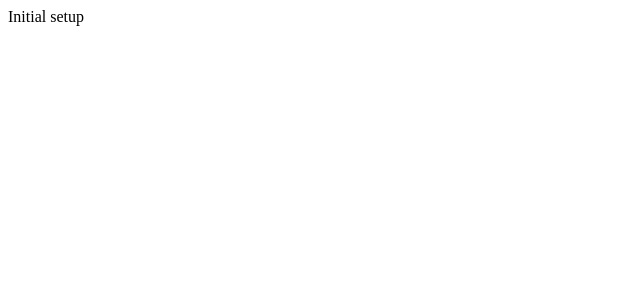
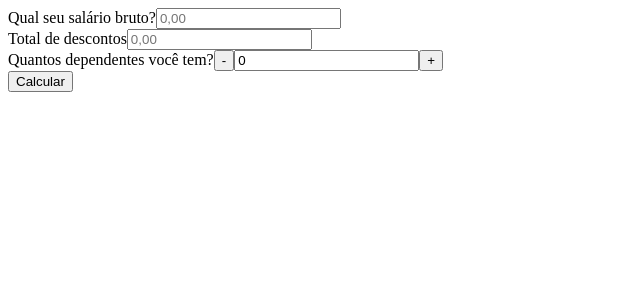
Before and after one commit to agilize/frontend-challenge, a React (Create React App) app: page / in a window 1280 px wide. Shown: the top 300 px of the page, without its empty margins (0-640 px from the left). Built offline with nearby package versions, Linux system fonts and the light colour scheme.

Commit message:
feat: implementa os tres inputs principais da calculadora
Cria o componente input de forma a reaproveita-lo para renderizaçao de 3 inputs diferentes.

Tambem inplementa context para melhor viabilisizaçao na utilizaçao dos estados, evitando assim
passa-los via props.

```diff
--- a/public/index.html
+++ b/public/index.html
@@ -14,7 +14,6 @@
       manifest.json provides metadata used when your web app is installed on a
       user's mobile device or desktop. See https://developers.google.com/web/fundamentals/web-app-manifest/
     -->
-    <link rel="manifest" href="%PUBLIC_URL%/manifest.json" />
     <!--
       Notice the use of %PUBLIC_URL% in the tags above.
       It will be replaced with the URL of the `public` folder during the build.
--- a/src/App.js
+++ b/src/App.js
@@ -1,8 +1,12 @@
+import Calculator from "./components/Calculator";
+import Input from "./components/Inputs";
+import AppProvider from "./context/AppProvider";
+
 function App() {
   return (
-    <div>
-      Initial setup
-    </div>
+    <AppProvider>
+      <Calculator />
+    </AppProvider>
   );
 }
 
--- /dev/null
+++ b/src/components/Calculator.js
@@ -0,0 +1,15 @@
+import React, { useState } from 'react';
+import CalculatorInputs from './Inputs';
+
+function Calculator() {
+  return (
+    <div>
+      <CalculatorInputs name="bruteSalary"/>
+      <CalculatorInputs name="totalDiscounts"/>
+      <CalculatorInputs name="dependentsNumber" />
+      <button>Calcular</button>
+    </div>
+  )
+};
+
+export default Calculator;
--- /dev/null
+++ b/src/components/Inputs.js
@@ -0,0 +1,75 @@
+import React, { useContext } from 'react';
+import AppContext from '../context/AppContext';
+
+function CalculatorInputs(props) {
+  const { setBruteSalary, setTotalDiscounts, dependentsNumber, setDependentsNumber } = useContext(AppContext);
+  const { name } = props
+
+  function conditionalRender() {
+    if (name === "bruteSalary") {
+      return (
+        <div>
+          <label
+            htmlFor="bruteSalary"
+          >
+            Qual seu salário bruto?
+          </label>
+          <input
+            onChange={ ({ target }) => setBruteSalary(target.value) }
+            placeholder="0,00"
+            id="bruteSalary"
+          />
+        </div>
+      )
+    }
+
+    if(name === "totalDiscounts") {
+      return (
+        <div>
+          <label
+            htmlFor="totalDiscounts"
+          >
+            Total de descontos
+          </label>
+          <input
+            onChange={ ({ target }) => setTotalDiscounts(target.value)}
+            placeholder="0,00"
+            id="totalDiscounts"
+          />
+        </div>
+      )
+    }
+
+    if (name === "dependentsNumber") {
+      return (
+        <div>
+          <label
+            htmlFor="dependentsNumber"
+          >
+            Quantos dependentes você tem?
+          </label>
+          <button onClick={ () => setDependentsNumber((prevState) => prevState - 1) }>-</button>
+          <input
+            onChange={ ({ target }) => setDependentsNumber(target.value)}
+            value={ dependentsNumber }
+            placeholder="0"
+            id="dependentsNumber"
+          />
+          <button
+            onClick={ () => setDependentsNumber((prevState) => Number(prevState) + 1) }
+          >
+            +
+          </button>
+        </div>
+      )
+    }
+  }
+
+  const renderInputByName = conditionalRender();
+
+  return (
+    renderInputByName
+  )
+}
+
+export default CalculatorInputs;
--- /dev/null
+++ b/src/context/AppContext.js
@@ -0,0 +1,5 @@
+import { createContext } from 'react';
+
+const AppContext = createContext();
+
+export default AppContext;
--- /dev/null
+++ b/src/context/AppProvider.js
@@ -0,0 +1,25 @@
+import React, { useState } from 'react';
+import AppContext from './AppContext';
+
+function AppProvider({ children }) {
+  const [bruteSalary, setBruteSalary] = useState();
+  const [totalDiscounts, setTotalDiscounts] = useState();
+  const [dependentsNumber, setDependentsNumber] = useState(0);
+
+  const contextValue = {
+    bruteSalary,
+    setBruteSalary,
+    totalDiscounts,
+    setTotalDiscounts,
+    dependentsNumber,
+    setDependentsNumber
+  }
+
+  return (
+    <AppContext.Provider value={ contextValue }>
+      { children }
+    </AppContext.Provider>
+  );
+}
+
+export default AppProvider;
```
